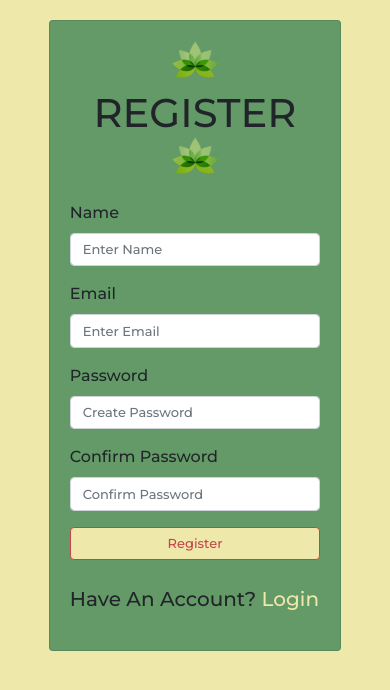
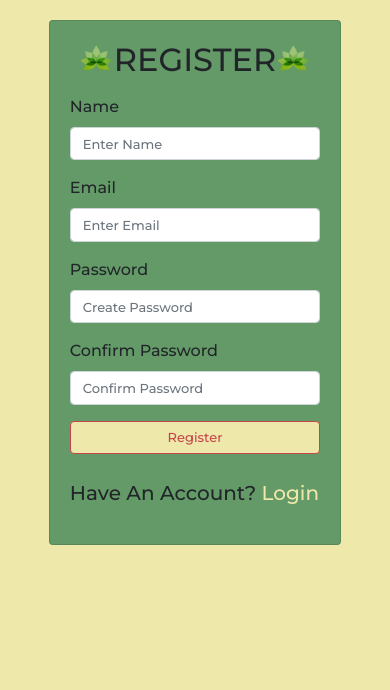
Before and after one commit to Lucas-bit/Garden-Guru, a React (Create React App) app in the folder client/: page /register in a window 390 px wide. Shown: the top 690 px of the page. Built offline with nearby package versions, Linux system fonts and the light colour scheme.

Commit message:
register page is completely mobile

```diff
--- a/client/src/components/GrowPhoto/style.css
+++ b/client/src/components/GrowPhoto/style.css
@@ -1,3 +1,7 @@
 .large-logo{
     background-color: seagreen;
 }
+
+.growing-plant{
+    width: -webkit-fill-available;
+}
--- a/client/src/components/Register/style.css
+++ b/client/src/components/Register/style.css
@@ -42,6 +42,19 @@ border-color: none !important;
     width: 51px;
 }
 
+.growing-plant{
+    width: -webkit-fill-available;
+}
+
+@media only screen and (max-width: 768px){
+    h1{
+        font-size: xx-large;
+    }
+    .logo{
+         width: 14%;
+    }
+}
+
 @media only screen and (max-width: 688px) {
    .growing-plant{
        display: none;
@@ -52,3 +65,9 @@ border-color: none !important;
        margin-top: 5% !important;
    }
    }
+
+@media only screen and (max-width: 320px){
+    h1{
+        font-size: larger
+    }
+}
```
